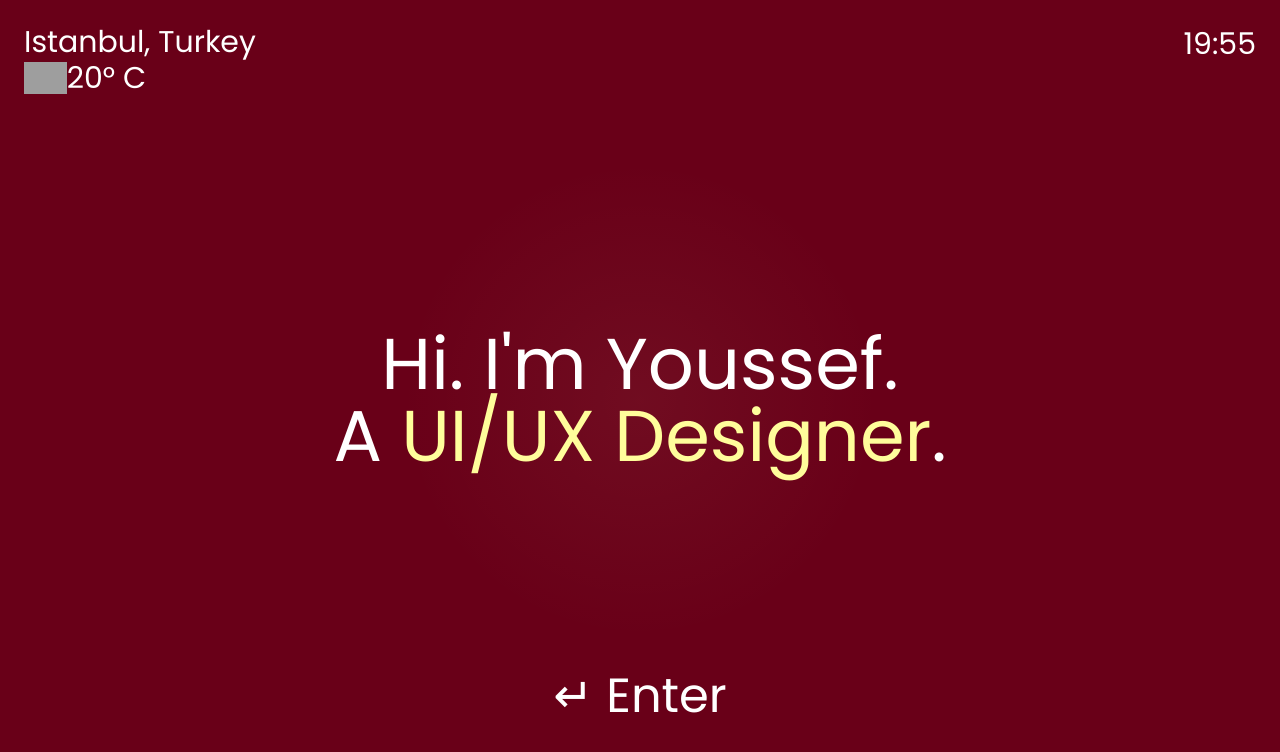
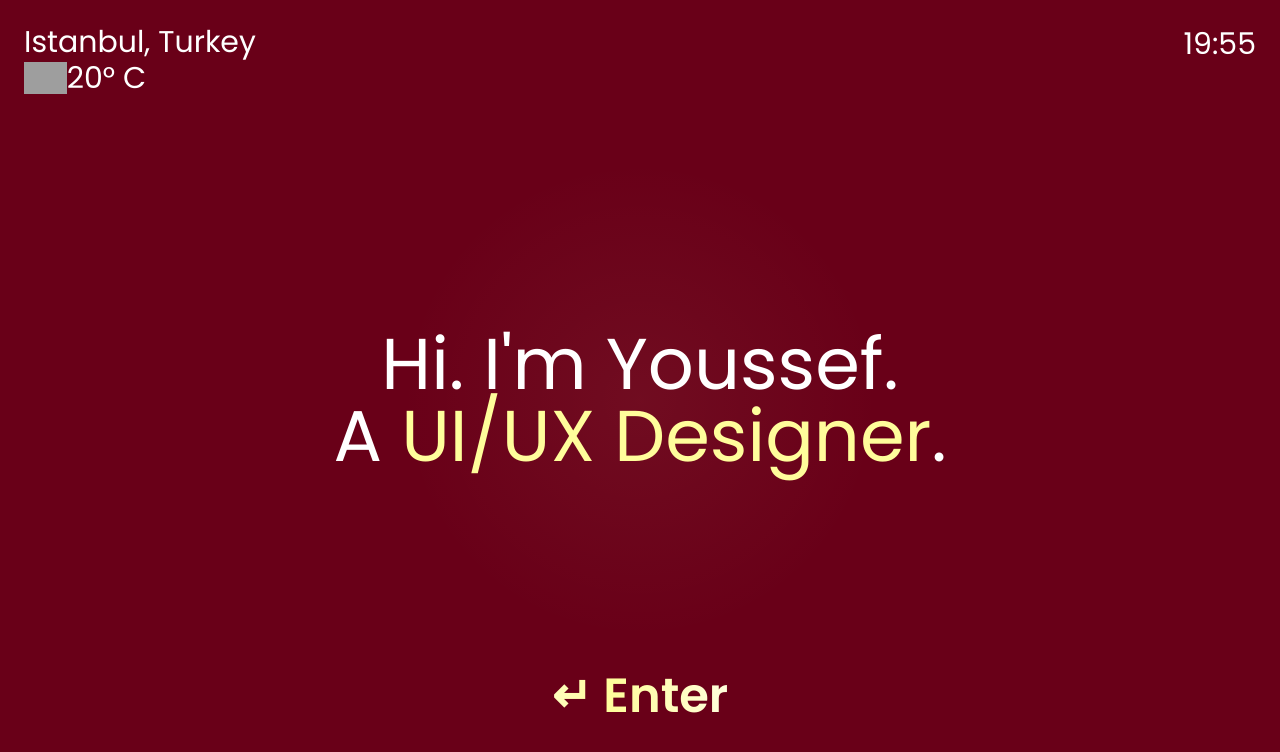
Before and after one commit to YoussefRbahi/rbahi-com, a React (Vite) app: page / in a window 1280 px wide. Shown: the top 752 px of the page. Built offline with nearby package versions, Linux system fonts and the light colour scheme; no server answers; grey boxes are pictures that could not be loaded.

Commit message:
Add gradient animation to TW config and add it to the Enter button

```diff
--- a/src/components/Hero.jsx
+++ b/src/components/Hero.jsx
@@ -51,7 +51,8 @@ function Hero({ className, userData, unlockSite }) {
         <div className=" absolute left-1/2 -translate-x-1/2 bottom-0 mb-20 ">
           <button
             onClick={unlockSite}
-            className="text-2xl md:text-4xl lg:text-5xl hover:text-highcontrast hover:font-medium"
+            className="text-2xl md:text-4xl lg:text-5xl hover:text-highcontrast bg-double-width
+           animate-textgradient bg-gradient-to-r from-highcontrast via-white to-highcontrast bg-clip-text text-transparent font-semibold transition-colors"
           >
             ↵ Enter
           </button>
--- a/tailwind.config.js
+++ b/tailwind.config.js
@@ -12,6 +12,25 @@ export default {
       fontFamily: {
         sans: ["Poppins", "sans-serif"],
       },
+      backgroundSize: {
+        "double-width": "200% 100%",
+      },
+      animation: {
+        textgradient: "textgradient 3s linear infinite",
+      },
+      keyframes: {
+        textgradient: {
+          "0%%": {
+            "background-position": "0% 50%",
+          },
+          "50%": {
+            "background-position": "100% 50%",
+          },
+          "100%": {
+            "background-position": "200% 50%",
+          },
+        },
+      },
     },
   },
   plugins: [],
```
